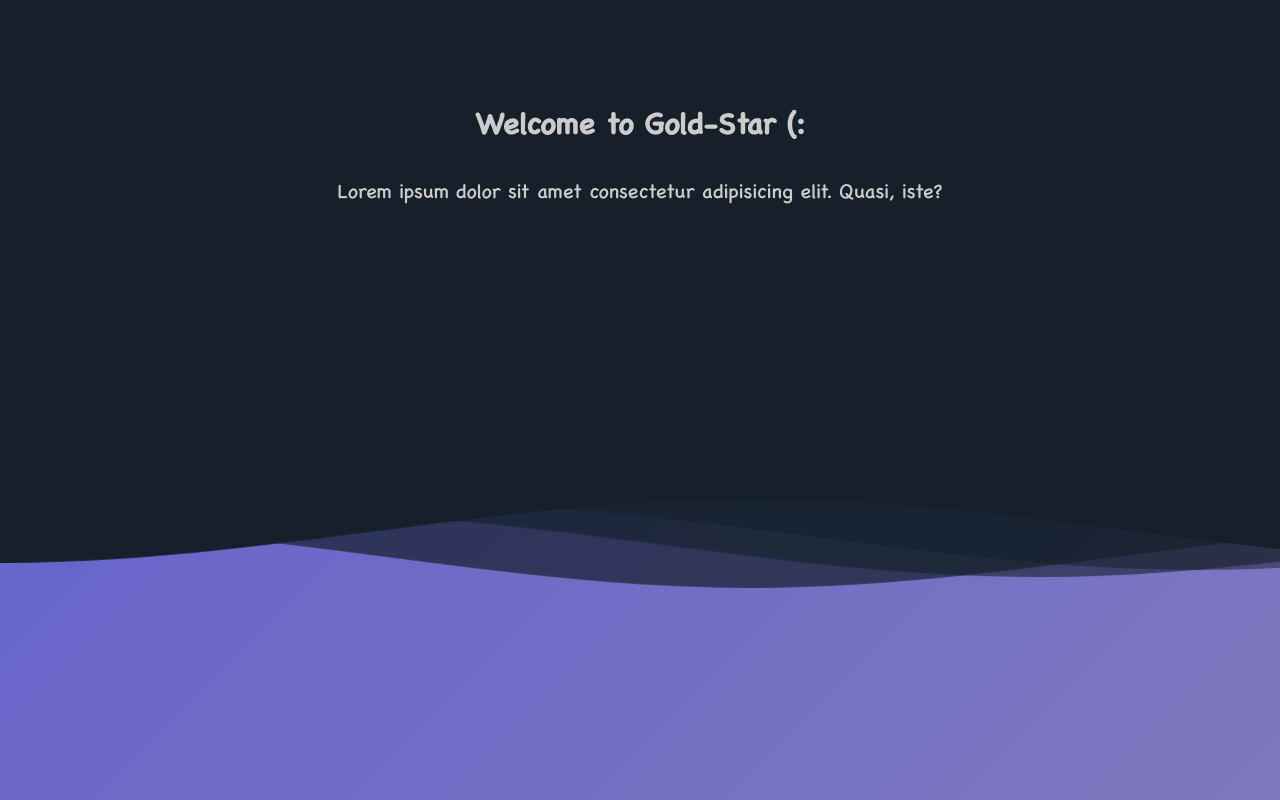
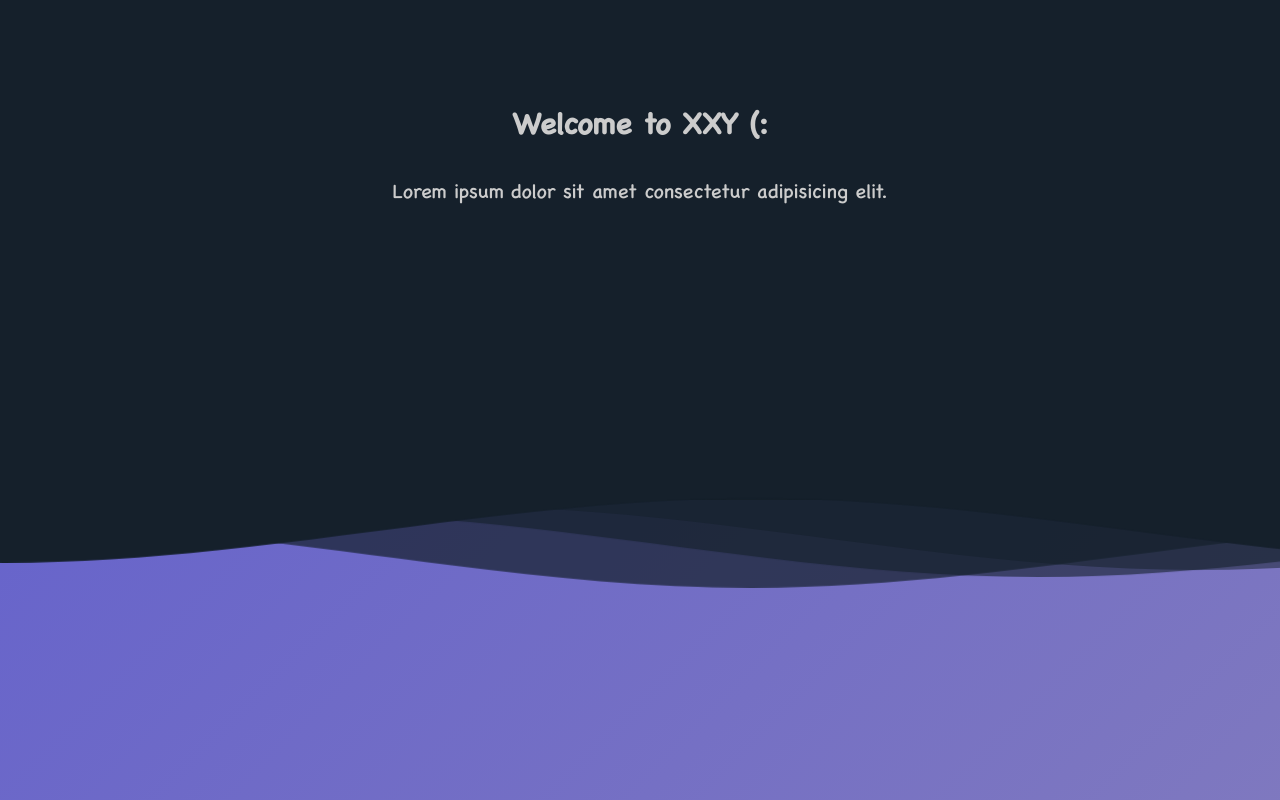
Before and after one commit to mobinjavari/WaveHeader, a plain HTML site: page index.html in a window 1280 px wide. Shown: the top 800 px of the page. Drawn offline with Linux system fonts and the light colour scheme.

Commit message:
Update Html

```diff
--- a/index.html
+++ b/index.html
@@ -5,7 +5,7 @@
     <meta http-equiv="X-UA-Compatible" content="IE=edge">
     <meta name="viewport" content="width=device-width, initial-scale=1.0">
     <link rel="stylesheet" href="./css/app.css">
-    <title>wave header (:</title>
+    <title>Wave Header (:</title>
 </head>
 <body class="body">
     <header class="header">
@@ -13,8 +13,8 @@
         </nav> -->
         <section class="title">
             <section class="center">
-                <h1 class="header-1">Welcome to Gold-Star (:</h1>
-                <p class="description">Lorem ipsum dolor sit amet consectetur adipisicing elit. Quasi, iste?</p>
+                <h1 class="header-1">Welcome to XXY (:</h1>
+                <p class="description">Lorem ipsum dolor sit amet consectetur adipisicing elit.</p>
             </section>
         </section>
         <section class="header-gradient">
```
